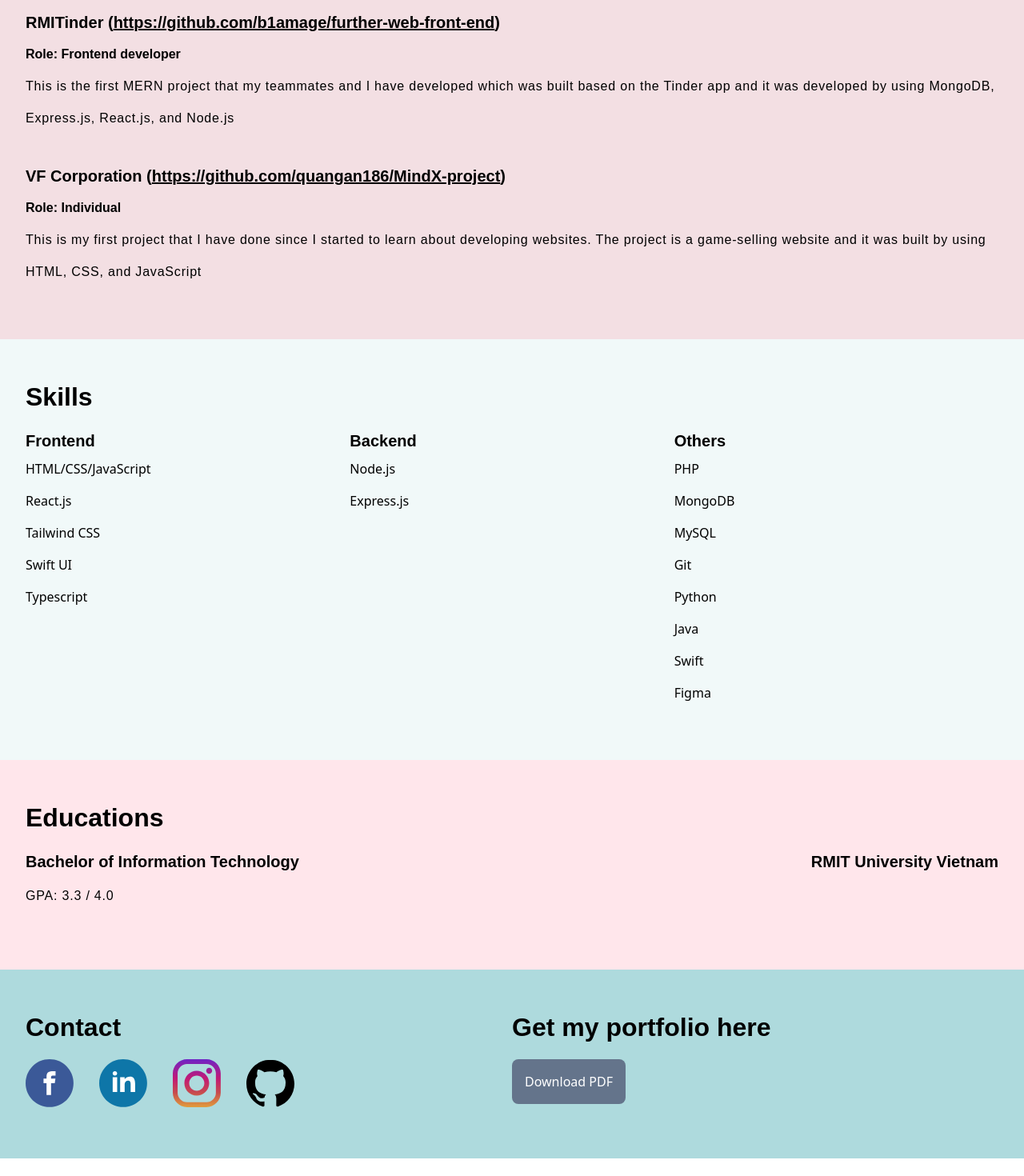
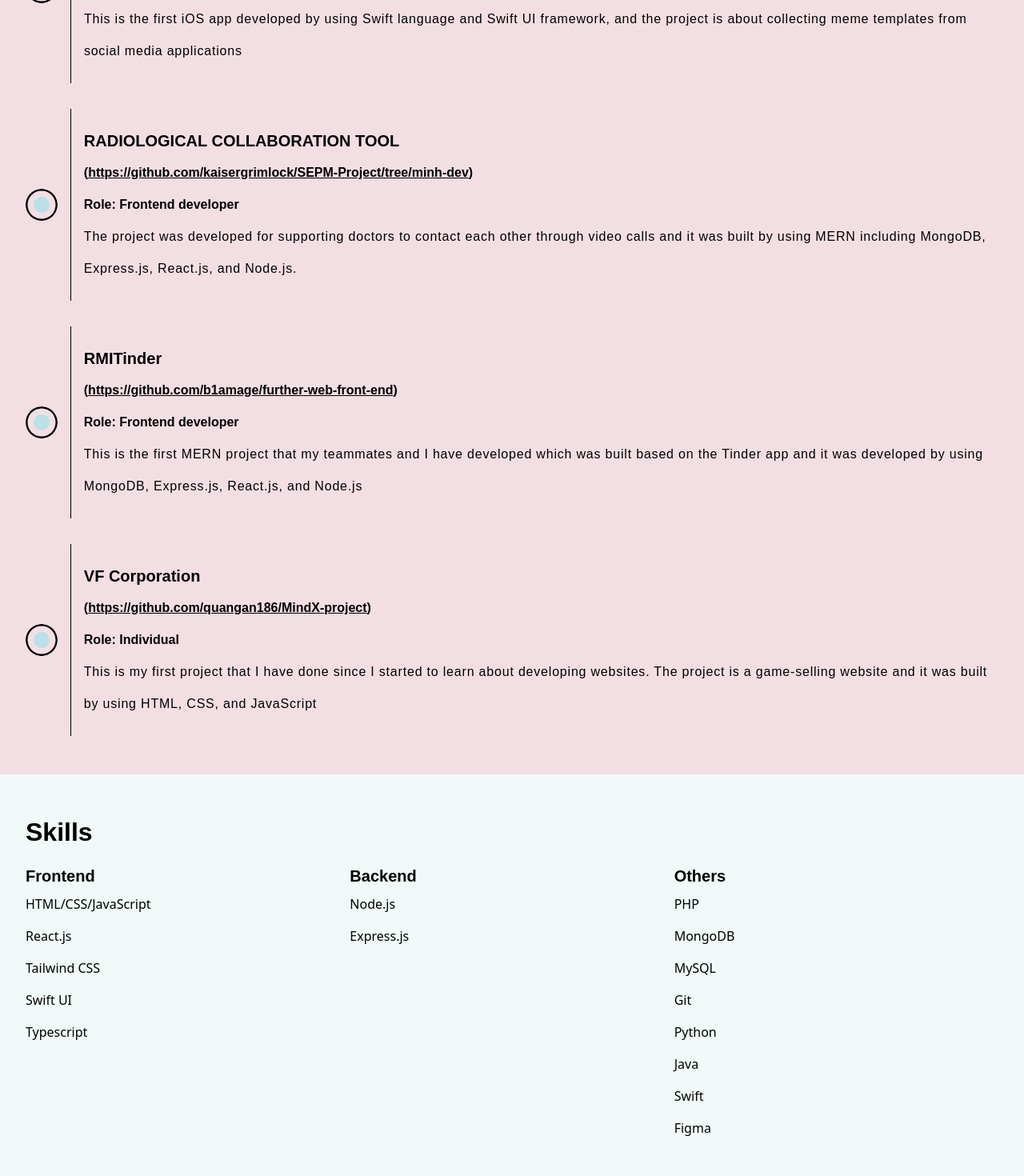
Before and after one commit to quangan186/portfolio, a React (Create React App) app: page / in a window 1280 px wide. Shown: the part 2280-3750 px from the top of the page at 80% size. Before the commit the page ends 3728 px from the top, so only its background shows below. Built offline with nearby package versions, Linux system fonts and the light colour scheme; the HTML template or start-up script is replaced by a standard one.

Commit message:
chore: done content

```diff
--- a/src/components/contact/ContactList.tsx
+++ b/src/components/contact/ContactList.tsx
@@ -1,16 +1,12 @@
 import React from 'react'
-import linkedin from '../../assets/svg/linkedin.svg'
 import Image from '../utilities/image/Image'
-import facebook from '../../assets/svg/facebook.svg'
-import instagram from '../../assets/svg/instagram.svg'
-import github from '../../assets/svg/github.svg'
+import { contactList } from '../../contents/contacts'
 const ContactList: React.FC = () => {
   return (
     <div className='flex gap-8'>
-        <a href='https://www.facebook.com/profile.php?id=100013348872340' target='_blank' rel="noreferrer" className='my-4 inline-block'><Image className='!w-[60px] !h-[60px]' imgClassName='!rounded-none' children={facebook} /></a>
-        <a href='https://www.linkedin.com/in/ân-bùi-842875235/' target='_blank' rel="noreferrer" className='my-4 inline-block'><Image className='!w-[60px] !h-[60px]' imgClassName='!rounded-none' children={linkedin} /></a>
-        <a href='https://www.instagram.com/quangan186/' target='_blank' rel="noreferrer" className='my-4 inline-block'><Image className='!w-[60px] !h-[60px]' imgClassName='!rounded-none' children={instagram} /></a>
-        <a href='https://github.com/quangan186' target='_blank' rel="noreferrer" className='my-4 inline-block'><Image className='!w-[60px] !h-[60px]' imgClassName='!rounded-none' children={github} /></a>
+      {contactList.map((contact, index) => (
+        <a href={contact.contactLink} target='_blank' rel="noreferrer" className='my-4 inline-block'><Image className='!w-[60px] !h-[60px] hover:opacity-70 duration-300' imgClassName='!rounded-none' children={contact.icon} key={index}/></a>
+      ))}
     </div>
   )
 }
--- a/src/components/portfolio/PortfolioPdf.tsx
+++ b/src/components/portfolio/PortfolioPdf.tsx
@@ -1,18 +1,17 @@
 import React from 'react'
 import Contacts from '../contact/Contacts'
-import Button from '../utilities/button/Button'
 import Container from '../utilities/container/Container'
 import Title from '../utilities/text/Title'
 
 const PortfolioPdf: React.FC = () => {
   return (
-    <Container className='w-full max-h-screen flex bg-[#AEDADD]'>
+    <Container className='w-full max-h-screen flex bg-[#748DA6]'>
         <div className='w-full'>
           <Contacts />
         </div>
         <div className='w-full'>
           <Title className='!text-[32px]'>Get my portfolio here</Title>
-          <Button className='my-4 hover:opacity-70 duration-300 bg-[#F2D1D1] text-black'>Download PDF</Button>
+          <a href='/cv.pdf' target="_blank" rel='noreferrer' className='inline-block p-4 rounded-lg cursor-pointer my-4 hover:opacity-70 duration-300 bg-gradient-to-r from-primary-100 to-secondary text-black' download="An CV">Download PDF</a>
         </div>
     </Container>
   )
--- a/src/components/projects/ProjectCard.tsx
+++ b/src/components/projects/ProjectCard.tsx
@@ -1,16 +1,40 @@
-import React from 'react'
-import { ProjectModel } from '../../models/projectModel'
-import Text from '../utilities/text/Text'
-import Title from '../utilities/text/Title'
+import React from "react";
+import { ProjectCardModel } from "../../models/projectModel";
+import Image from "../utilities/image/Image";
+import Text from "../utilities/text/Text";
+import Title from "../utilities/text/Title";
+import achievement from "../../assets/svg/achievement.svg";
 
-const ProjectCard:React.FC<ProjectModel> = ({title, role, githubLink, description}) => {
+const ProjectCard: React.FC<ProjectCardModel> = ({
+  title,
+  role,
+  githubLink,
+  description,
+  className
+}) => {
   return (
-    <div className='py-4 leading-10'>
-      <Title className='!text-[20px]'>{title} (<a href={githubLink} target='_blank' rel="noreferrer" className='font-semibold underline'>{githubLink}</a>)</Title>
-      <Title className='!text-[16px]'>Role: {role}</Title>
-      <Text className='!text-[16px]'>{description}</Text>
+    <div className={`flex gap-4 h-[30vh] items-center relative ${className}`}>
+      <Image children={achievement} className="max-w-[40px] max-h-[40px] " />
+      <span className="w-[1px] h-full bg-black"></span>
+      <div className="py-4 leading-10 ">
+        <Title className="!text-[20px]">{title}</Title>
+        <Title className="!text-[16px]">
+          (
+          <a
+            href={githubLink}
+            target="_blank"
+            rel="noreferrer"
+            className="font-semibold underline"
+          >
+            {githubLink}
+          </a>
+          )
+        </Title>
+        <Title className="!text-[16px]">Role: {role}</Title>
+        <Text className="!text-[16px]">{description}</Text>
+      </div>
     </div>
-  )
-}
+  );
+};
 
-export default ProjectCard
+export default ProjectCard;
--- a/src/components/projects/ProjectList.tsx
+++ b/src/components/projects/ProjectList.tsx
@@ -4,7 +4,7 @@ import ProjectCard from './ProjectCard'
 
 const ProjectList: React.FC = () => {
   return (
-    <div>
+    <div className='flex flex-col gap-8'>
         {projectList.map((project, index) => {
           return <ProjectCard title={project.title} role={project.role} githubLink={project.githubLink} description={project.description} key={index}/>
         })}
--- a/src/components/projects/Projects.tsx
+++ b/src/components/projects/Projects.tsx
@@ -6,7 +6,7 @@ import ProjectList from './ProjectList'
 const Projects: React.FC = () => {
   return (
     <Container className='w-full bg-[#F3DFE3]'>
-        <Title className='!text-[32px]'>Project Experiences</Title>
+        <Title className='!text-[32px] mb-4'>Project Experiences</Title>
         <ProjectList />
     </Container>
   )
--- a/src/components/utilities/button/Button.tsx
+++ b/src/components/utilities/button/Button.tsx
@@ -1,9 +1,9 @@
 import React from 'react'
-import { Utilities } from '../../../models/utilities'
+import { ButtonModel } from '../../../models/utilities'
 
-const Button = ({children, className}: Utilities) => {
+const Button: React.FC<ButtonModel> = ({children, className, type}) => {
   return (
-    <button className={`${className} p-4 rounded-lg text-white bg-slate-500 cursor-pointer`}>{children}</button>
+    <button type={type} className={`${className} p-4 rounded-lg text-white bg-slate-500 cursor-pointer`}><a href='/data/cv.png' download>{children}</a></button>
   )
 }
 
--- /dev/null
+++ b/src/contents/contacts.tsx
@@ -0,0 +1,24 @@
+import { ContactModel } from "../models/contactsModel";
+import facebook from "../assets/svg/facebook.svg"
+import instagram from '../assets/svg/instagram.svg'
+import github from '../assets/svg/github.svg'
+import linkedin from '../assets/svg/linkedin.svg'
+
+export const contactList: ContactModel[] = [
+    {
+        contactLink: "https://www.facebook.com/profile.php?id=100013348872340",
+        icon: facebook
+    },
+    {
+        contactLink: "https://www.linkedin.com/in/ân-bùi-842875235",
+        icon: linkedin
+    },
+    {
+        contactLink: "https://www.instagram.com/quangan186/",
+        icon: instagram
+    },
+    {
+        contactLink: "https://github.com/quangan186",
+        icon: github
+    }
+]
--- /dev/null
+++ b/src/models/contactsModel.tsx
@@ -0,0 +1,4 @@
+export interface ContactModel{
+    contactLink: string,
+    icon: any
+}
--- a/src/models/projectModel.tsx
+++ b/src/models/projectModel.tsx
@@ -4,3 +4,7 @@ export interface ProjectModel{
     githubLink: string,
     description: string
 }
+
+export interface ProjectCardModel extends ProjectModel{
+    className?: string
+}
--- a/src/models/utilities.tsx
+++ b/src/models/utilities.tsx
@@ -6,3 +6,7 @@ export interface Utilities{
 export interface ImageModel extends Utilities{
     imgClassName?: string
 }
+
+export interface ButtonModel extends Utilities{
+    type?: any,
+}
```
Also changed, not shown: src/assets/svg/achievement.svg (added), 1 other file (tests, documents, lock files or other folders).
